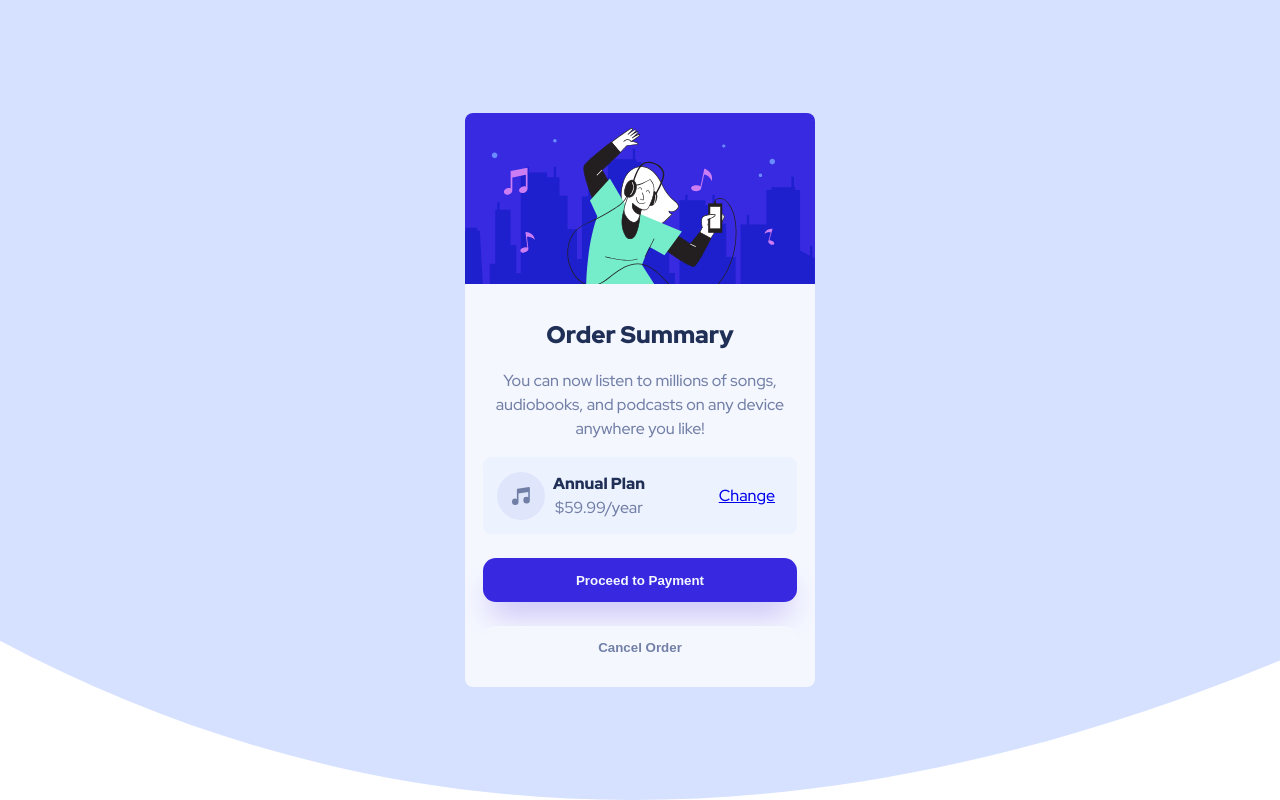
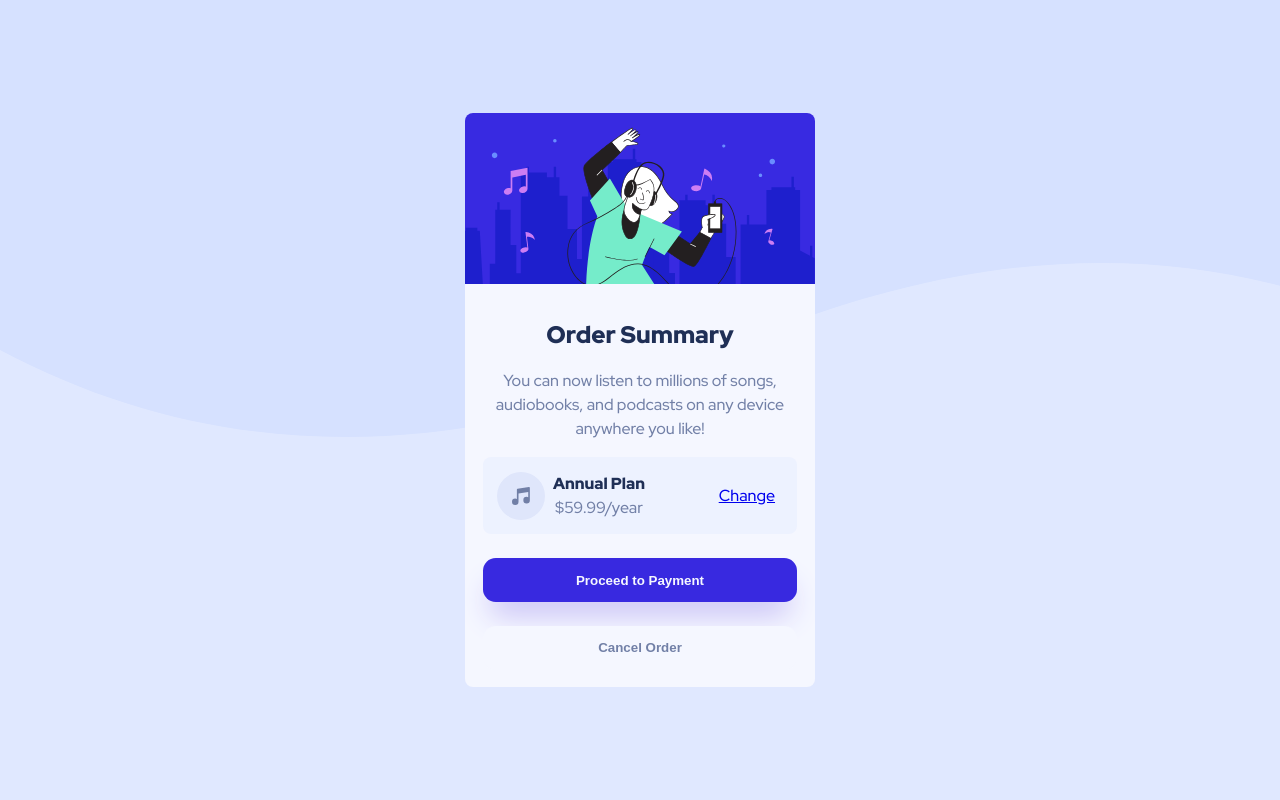
Before and after one commit to Sumitkumar01/order-summary-component-main, a plain HTML site: page index.html in a window 1280 px wide. Drawn offline with Linux system fonts and the light colour scheme.

Commit message:
fix bg color

```diff
--- a/style.css
+++ b/style.css
@@ -32,7 +32,7 @@ body {
     place-content: center;
     background-image: url(./images/pattern-background-mobile.svg);
     background-repeat: no-repeat;
-    background-size: cover;
+    background-color: var(--Pale-blue);
 }
 h1 {
     font-size: 1.5rem;
```
